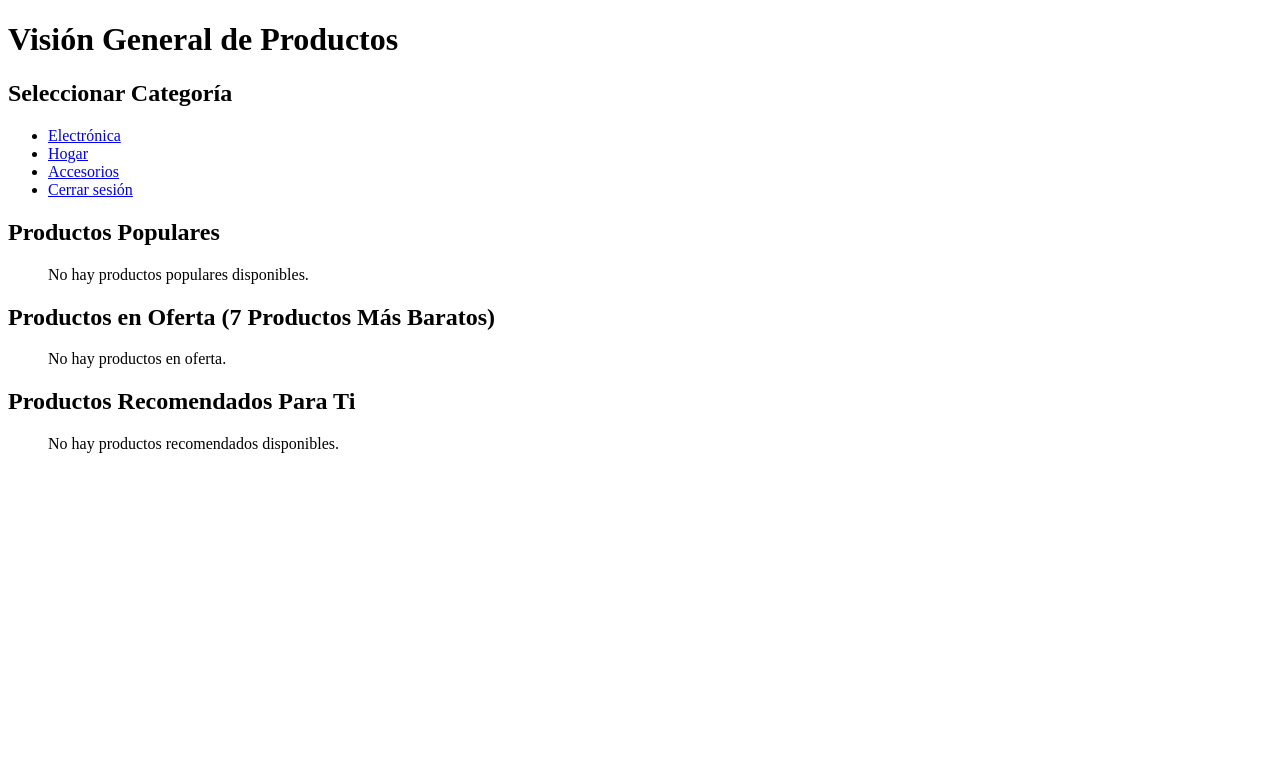
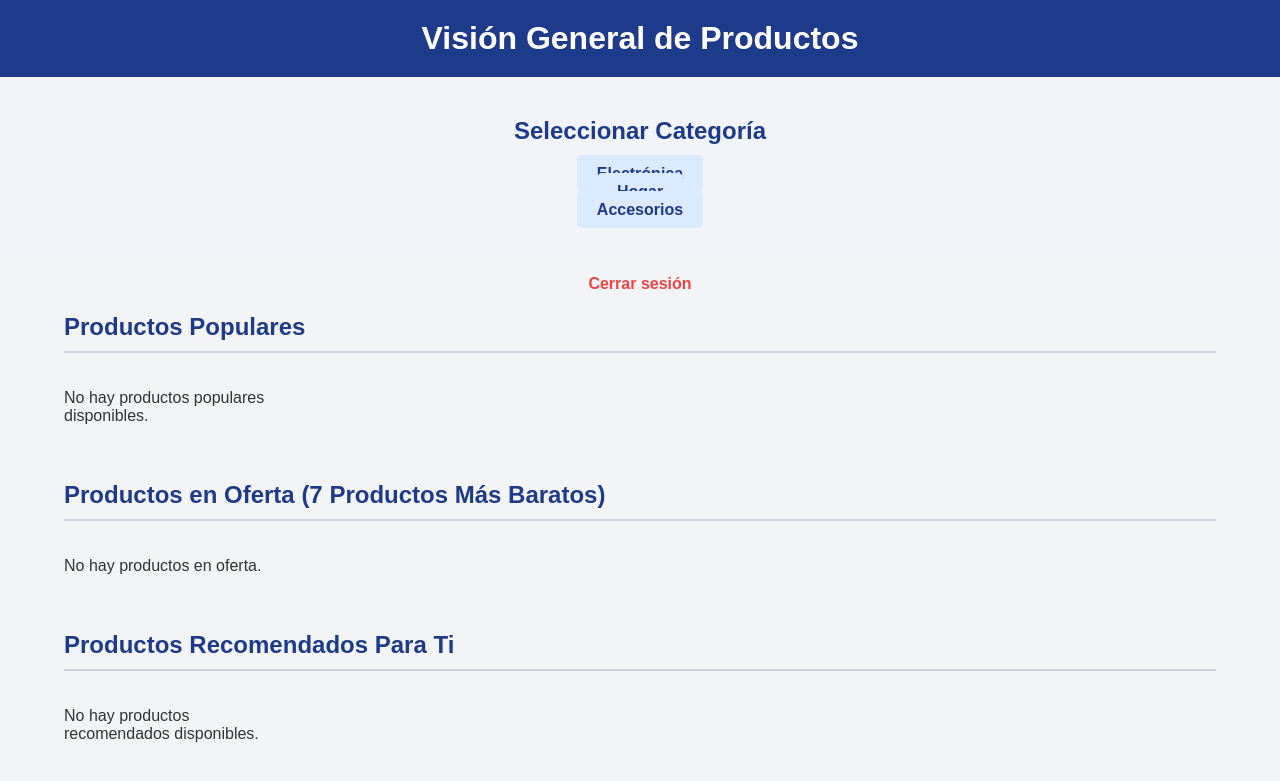
Before and after one commit to zaraiRamirezVega/Proyecto, a Django app: template myapp/templates/products.html in a window 1280 px wide. Shown: the top 781 px of the page. Run offline with Django 5.2, Linux system fonts and the light colour scheme; the template is opened without the code that fills it, so the values that code supplies are empty.

Commit message:
fifth commit

```diff
--- a/myapp/static/css/products.css
+++ b/myapp/static/css/products.css
@@ -0,0 +1,113 @@
+body {
+    font-family: 'Arial', sans-serif;
+    background-color: #f3f4f6;
+    color: #333;
+    margin: 0;
+    padding: 0;
+}
+
+h1, h2 {
+    color: #1e3a8a;
+}
+
+h1 {
+    text-align: center;
+    padding: 20px 0;
+    background-color: #1e3a8a;
+    color: #fff;
+    margin: 0;
+}
+
+ul {
+    list-style: none;
+    padding: 0;
+}
+
+.category-links {
+    text-align: center;
+    padding: 20px 0;
+    background-color: #f1f5f9;
+    margin-bottom: 20px;
+}
+
+.category-links a {
+    color: #1e3a8a;
+    text-decoration: none;
+    font-weight: bold;
+    padding: 10px 20px;
+    background-color: #dbeafe;
+    border-radius: 5px;
+    margin: 0 10px;
+    transition: background-color 0.3s ease;
+}
+
+.category-links a:hover {
+    background-color: #bfdbfe;
+}
+
+.logout {
+    text-align: center;
+    margin-top: 10px;
+}
+
+.logout a {
+    color: #ef4444;
+    text-decoration: none;
+    font-weight: bold;
+    transition: color 0.3s ease;
+}
+
+.logout a:hover {
+    color: #b91c1c;
+}
+
+.container {
+    width: 90%;
+    max-width: 1200px;
+    margin: 0 auto;
+}
+
+.section {
+    margin-bottom: 40px;
+}
+
+.section h2 {
+    border-bottom: 2px solid #d1d5db;
+    padding-bottom: 10px;
+    margin-bottom: 20px;
+}
+
+.product-grid {
+    display: grid;
+    grid-template-columns: repeat(auto-fill, minmax(200px, 1fr));
+    gap: 20px;
+}
+
+.product-item {
+    background-color: #ffffff;
+    padding: 15px;
+    border-radius: 10px;
+    box-shadow: 0 2px 10px rgba(0, 0, 0, 0.1);
+    text-align: center;
+}
+
+.product-item img {
+    max-width: 100%;
+    height: auto;
+    border-radius: 10px;
+    margin-bottom: 10px;
+}
+
+.product-item h2 {
+    font-size: 1.2rem;
+    color: #2563eb;
+}
+
+.product-item p {
+    font-size: 0.9rem;
+    margin: 10px 0;
+}
+
+.product-item strong {
+    color: #ef4444;
+}
--- a/myapp/templates/products.html
+++ b/myapp/templates/products.html
@@ -1,74 +1,89 @@
+{% load static %}
 <!DOCTYPE html>
-<html>
+<html lang="es">
 <head>
+    <meta charset="UTF-8">
+    <meta name="viewport" content="width=device-width, initial-scale=1.0">
     <title>Visión General de Productos</title>
+    <link rel="stylesheet" href="{% static 'css/products.css' %}">
 </head>
 <body>
     <h1>Visión General de Productos</h1>
 
-    <!-- Sección seleccionar categoría y cerrar sesión -->
+    <div class="category-links">
         <h2>Seleccionar Categoría</h2>
         <ul>
             <li><a href="{% url 'category_products' 'Electronica' %}">Electrónica</a></li>
             <li><a href="{% url 'category_products' 'Hogar' %}">Hogar</a></li>
             <li><a href="{% url 'category_products' 'Accesorios' %}">Accesorios</a></li>
-        <li><a href="{% url 'logout' %}">Cerrar sesión</a></li>
         </ul>
+    </div>
 
+    <div class="logout">
+        <a href="{% url 'logout' %}">Cerrar sesión</a>
+    </div>
+
+    <div class="container">
         <!-- Sección para productos populares -->
+        <div class="section">
             <h2>Productos Populares</h2>
-    <ul>
+            <div class="product-grid">
                 {% for product in popular %}
-            <li>
+                    <div class="product-item">
                         <h2>{{ product.nombre }}</h2>
                         <p>Precio: ${{ product.precio }}</p>
                         <p>Descripción: {{ product.descripcion }}</p>
-                <img src="{{ product.url_imagen }}" alt="{{ product.nombre }}" width="200">
+                        <img src="{{ product.url_imagen }}" alt="{{ product.nombre }}">
                         <p>Categoría: {{ product.categoria }}</p>
                         <p>Likes: {{ product.me_gusta }}</p>
                         <p>Recomendado para: {{ product.recomendado_para }}</p>
-            </li>
+                    </div>
                 {% empty %}
                     <p>No hay productos populares disponibles.</p>
                 {% endfor %}
-    </ul>
+            </div>
+        </div>
 
         <!-- Sección para productos en oferta -->
+        <div class="section">
             <h2>Productos en Oferta (7 Productos Más Baratos)</h2>
-    <ul>
+            <div class="product-grid">
                 {% for product in on_offer %}
-            <li>
+                    <div class="product-item">
                         <h2>{{ product.nombre }}</h2>
                         <p>Precio: ${{ product.precio }}</p>
                         <p>Descripción: {{ product.descripcion }}</p>
-                <img src="{{ product.url_imagen }}" alt="{{ product.nombre }}" width="200">
+                        <img src="{{ product.url_imagen }}" alt="{{ product.nombre }}">
                         <p>Categoría: {{ product.categoria }}</p>
                         <p>Likes: {{ product.me_gusta }}</p>
                         <p>Recomendado para: {{ product.recomendado_para }}</p>
                         <p><strong>¡En Oferta!</strong></p>
-            </li>
+                    </div>
                 {% empty %}
                     <p>No hay productos en oferta.</p>
                 {% endfor %}
-    </ul>
+            </div>
+        </div>
 
         <!-- Sección para productos recomendados -->
+        <div class="section">
             <h2>Productos Recomendados Para Ti</h2>
-    <ul>
+            <div class="product-grid">
                 {% for product in recommended %}
-            <li>
+                    <div class="product-item">
                         <h2>{{ product.nombre }}</h2>
                         <p>Precio: ${{ product.precio }}</p>
                         <p>Descripción: {{ product.descripcion }}</p>
-                <img src="{{ product.url_imagen }}" alt="{{ product.nombre }}" width="200">
+                        <img src="{{ product.url_imagen }}" alt="{{ product.nombre }}">
                         <p>Categoría: {{ product.categoria }}</p>
                         <p>Likes: {{ product.me_gusta }}</p>
                         <p>Recomendado para: {{ product.recomendado_para }}</p>
-            </li>
+                    </div>
                 {% empty %}
                     <p>No hay productos recomendados disponibles.</p>
                 {% endfor %}
-    </ul>
-
+            </div>
+        </div>
+    </div>
 </body>
 </html>
--- a/myproject/settings.py
+++ b/myproject/settings.py
@@ -119,6 +119,7 @@ USE_TZ = True
 # https://docs.djangoproject.com/en/5.1/howto/static-files/
 
 STATIC_URL = 'static/'
+STATICFILES_DIRS = [BASE_DIR / "static"]
 
 # Default primary key field type
 # https://docs.djangoproject.com/en/5.1/ref/settings/#default-auto-field
```
Also changed, not shown: myapp/templates/category_products.html (+30 -17 lines), myapp/static/css/category_products.css (deleted). Lines whose indentation alone changed are shown as unchanged.
